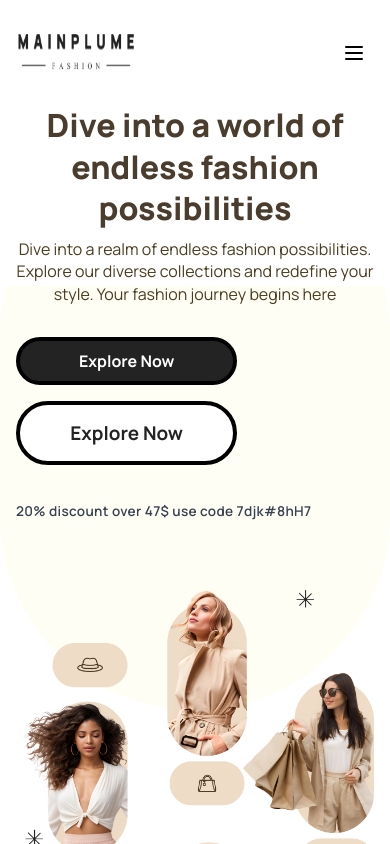
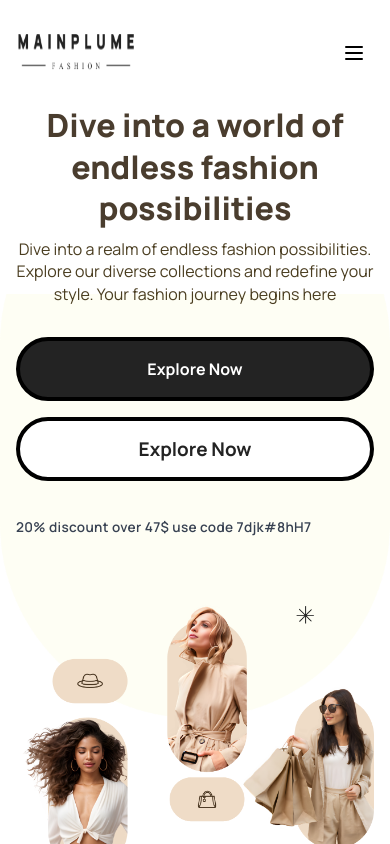
Before and after one commit to Iqtidartara/Main-Plume, a Next.js app: page / in a window 390 px wide. Shown: the top 844 px of the page. Built offline with nearby package versions, Linux system fonts and the light colour scheme.

Commit message:
refractor :importing changes

```diff
--- a/components/HomeSection.tsx
+++ b/components/HomeSection.tsx
@@ -17,9 +17,9 @@ const HomeSection = () => {
             begins here
           </p>
 
-          <div className="flex flex-col md:flex-row items-start  gap-4 md:mt-[3rem] mt-[2rem]">
+          <div className="flex flex-col md:flex-row items-start  gap-4 md:mt-[3rem] mt-[2rem] w-full">
 
-            <Button className="bg-[#232323] hover:bg-[#a0a0a0e8] text-[#fff] md:text-[1.18319rem] text-[1rem] font-[700] md:px-[3.13688rem] px-0 md:py-7 py-5 rounded-full border-4 border-[#000] md:w-auto w-full">
+            <Button className="bg-[#232323] hover:bg-[#a0a0a0e8] text-[#fff] md:text-[1.18319rem] text-[1rem] font-[700] md:px-[3.13688rem] px-0 md:py-7 py-7 rounded-full border-4 border-[#000] md:w-auto w-full">
               Explore Now
             </Button>
             <Button className="bg-[#FFF] text-[#232323] hover:bg-[#a0a0a0] text-[1.18319rem] font-[700] px-[3.13688rem] py-7 rounded-full border-4 border-[#000] md:w-auto w-full">
```
